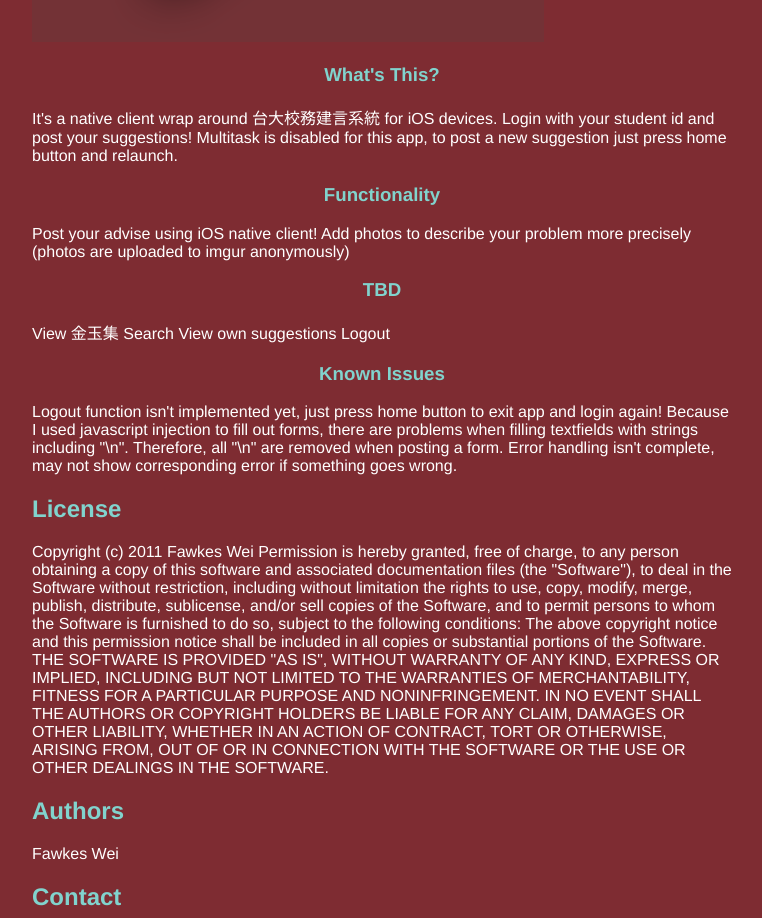
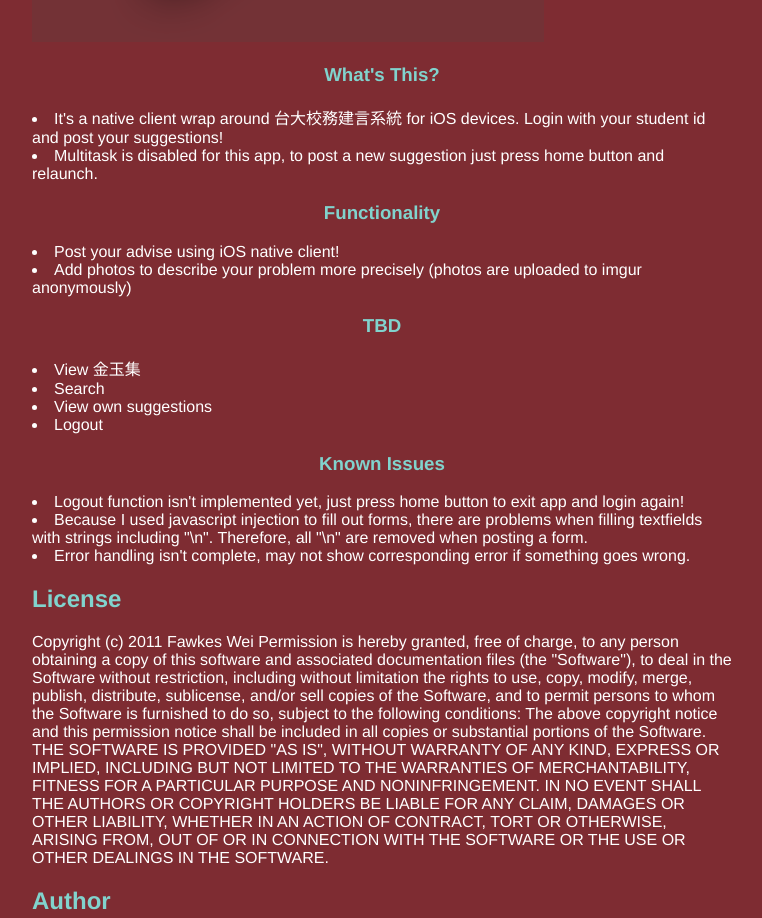
Before and after one commit to edison9888/NTUAffairs, a plain HTML site: page index.html in a window 1280 px wide. Shown: the part 669-1587 px from the top of the page, without its empty margins (258-1020 px from the left). Drawn offline with Linux system fonts and the light colour scheme.

Commit message:
use list

```diff
--- a/index.html
+++ b/index.html
@@ -50,48 +50,28 @@
     </div>
 	<img src="image/icon.png"/>
     <h3>What's This?</h3>
-      <p>
-
-It's a native client wrap around 台大校務建言系統 for iOS devices. Login with your student id and post your suggestions!
-
-Multitask is disabled for this app, to post a new suggestion just press home button and relaunch.
-
-
-
-<h3>Functionality</h3>
-
-Post your advise using iOS native client!
-
-Add photos to describe your problem more precisely (photos are uploaded to imgur anonymously)
-
-
-
-<h3>TBD</h3>
-
-View 金玉集
-
-Search
-
-View own suggestions
-
-Logout
-
-
-
-<h3>Known Issues</h3>
-
-Logout function isn't implemented yet, just press home button to exit app and login again!
-
-Because I used javascript injection to fill out forms, there are problems when filling textfields with strings including "\n". Therefore, all "\n" are removed when posting a form.
-
-Error handling isn't complete, may not show corresponding error if something goes wrong.</p>
-
-
-
-
-
-
-
+	<lu>
+		<li>It's a native client wrap around 台大校務建言系統 for iOS devices. Login with your student id and post your suggestions!</li>
+		<li>Multitask is disabled for this app, to post a new suggestion just press home button and relaunch.</li>
+	</lu>
+	<h3>Functionality</h3>
+	<lu>
+		<li>Post your advise using iOS native client!</li>
+		<li>Add photos to describe your problem more precisely (photos are uploaded to imgur anonymously)</li>
+	</lu>
+	<h3>TBD</h3>
+	<lu>
+		<li>View 金玉集</li>
+		<li>Search</li>
+		<li>View own suggestions</li>
+		<li>Logout</li>
+	</lu>
+	<h3>Known Issues</h3>
+	<lu>
+		<li>Logout function isn't implemented yet, just press home button to exit app and login again!</li>
+		<li>Because I used javascript injection to fill out forms, there are problems when filling textfields with strings including "\n". Therefore, all "\n" are removed when posting a form.</li>
+		<li>Error handling isn't complete, may not show corresponding error if something goes wrong.</li>
+	</lu>
       <h2>License</h2>
       <p>Copyright (c) 2011 Fawkes Wei
 
@@ -109,14 +89,14 @@ THE SOFTWARE IS PROVIDED "AS IS", WITHOUT WARRANTY OF ANY KIND, EXPRESS OR IMPLI
 
 
 
-      <h2>Authors</h2>
+      <h2>Author</h2>
       <p>Fawkes Wei
 <br/>      </p>
 
 
 
       <h2>Contact</h2>
-      <p> (fawkes.wei [AT] gmail.com
+      <p> fawkes.wei [AT] gmail.com
 <br/>      </p>
 
 
```
